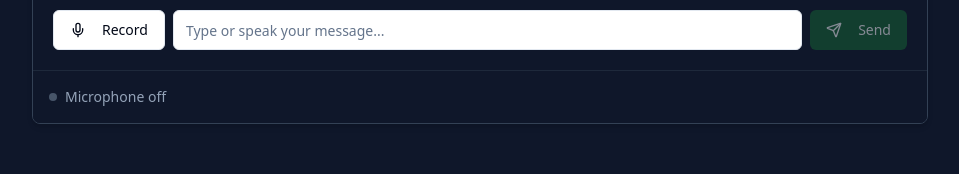
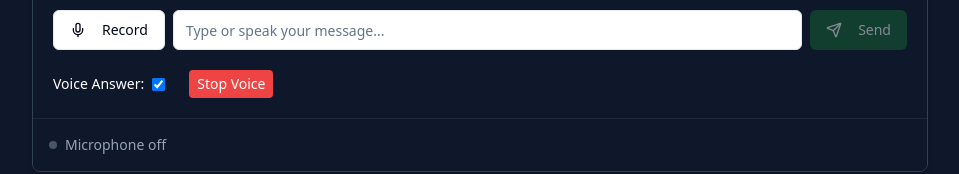
Before and after one commit to BryanLomerio/AninoDevAi, a React (Vite) app: page / in a window 1280 px wide. Shown: the part 511-685 px from the top of the page, without its empty margins (160-1119 px from the left). Built offline with nearby package versions, Linux system fonts and the light colour scheme; no server answers.

Commit message:
feat: add voice or text to answer feat: ad stop button

```diff
--- a/src/pages/Index.tsx
+++ b/src/pages/Index.tsx
@@ -7,8 +7,9 @@ import MessageInput from "@/components/MessageInput"
 import { initSpeechRecognition } from "@/utils/speechRecognition"
 import { loadVapiSDK, createVapiCall } from "@/utils/vapiHelper"
 import { sendMessageToGemini, type Message } from "@/utils/aiHelpers"
-import { Headphones, Mic, Settings } from "lucide-react"
+import { Headphones, Mic } from "lucide-react"
 
+// Speak function with TTS
 const speakWithBrowserTTS = (text: string, voice?: SpeechSynthesisVoice) => {
   if ("speechSynthesis" in window) {
     const utterance = new SpeechSynthesisUtterance(text)
@@ -35,6 +36,12 @@ const speakWithBrowserTTS = (text: string, voice?: SpeechSynthesisVoice) => {
     utterance.volume = 3
 
     window.speechSynthesis.speak(utterance)
+  }
+}
+
+const stopSpeech = () => {
+  if ("speechSynthesis" in window) {
+    window.speechSynthesis.cancel()
   }
 }
 
@@ -99,6 +106,7 @@ const Index = () => {
   const [vapiApiKey, setVapiApiKey] = useState("")
   const [loading, setLoading] = useState(false)
   const [selectedVoice, setSelectedVoice] = useState<SpeechSynthesisVoice | null>(null)
+  const [shouldSpeak, setShouldSpeak] = useState(true)
 
   const vapiInstance = useRef<any>(null)
   const recognitionRef = useRef<any>(null)
@@ -191,13 +199,15 @@ const Index = () => {
       const { assistantMessage, responseText } = await sendMessageToGemini(GEMINI_API_KEY, messages, userMessage)
       setMessages((prev) => [...prev, assistantMessage])
 
-      if (vapiInstance.current && vapiApiKey) {
-        const success = await createVapiCall(vapiInstance.current, responseText)
-        if (!success) {
+      if (shouldSpeak) {
+        if (vapiInstance.current && vapiApiKey) {
+          const success = await createVapiCall(vapiInstance.current, responseText)
+          if (!success) {
+            speakWithBrowserTTS(responseText, selectedVoice || undefined)
+          }
+        } else {
           speakWithBrowserTTS(responseText, selectedVoice || undefined)
         }
-      } else {
-        speakWithBrowserTTS(responseText, selectedVoice || undefined)
       }
     } catch (error) {
       console.error("Error sending message:", error)
@@ -244,6 +254,26 @@ const Index = () => {
               onToggleListening={toggleListening}
               onSendMessage={handleSendMessage}
             />
+
+            {/* nable/disable voice output */}
+            <div className="flex items-center gap-2">
+              <label className="text-white text-sm" htmlFor="toggle-voice">
+                Voice Answer:
+              </label>
+              <input
+                type="checkbox"
+                id="toggle-voice"
+                checked={shouldSpeak}
+                onChange={(e) => setShouldSpeak(e.target.checked)}
+              />
+              {/* Stop Voice Button */}
+              <button
+                className="ml-4 bg-red-500 hover:bg-red-600 text-white px-2 py-1 rounded text-sm"
+                onClick={stopSpeech}
+              >
+                Stop Voice
+              </button>
+            </div>
           </div>
           <div className="flex justify-between border-t border-slate-800 p-4 bg-slate-900">
             <p className="text-sm text-slate-400 flex items-center gap-2">
```
